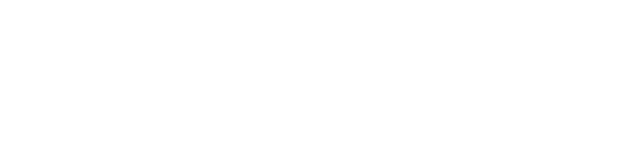
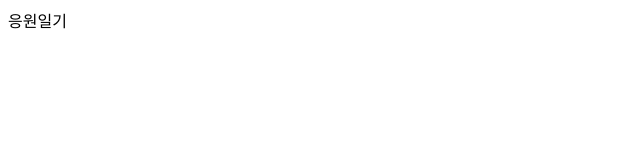
Before and after one commit to Seojisoo20191941/cheerup-diary, a plain HTML site: page index.html in a window 1280 px wide. Shown: the full height of the page, 0-640 px from the left. Drawn offline with Linux system fonts and the light colour scheme.

```diff
--- a/index.html
+++ b/index.html
@@ -7,6 +7,7 @@
     <title>CheerupDiary</title>
 </head>
 <body>
+    응원일기
 
 </body>
 </html>
```
